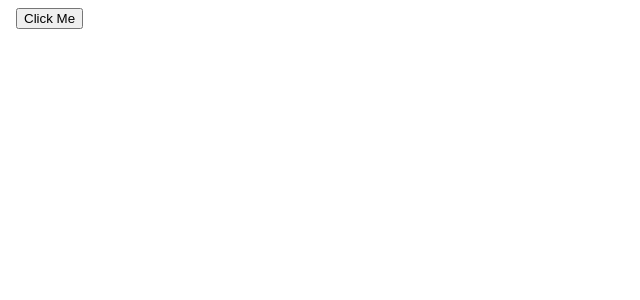
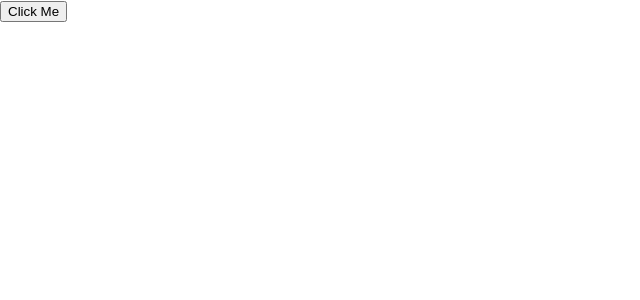
Before and after one commit to JGieseWeb/stop-bored-app, an Angular app in the folder stop-bored-app/: page / in a window 1280 px wide. Shown: the top 300 px of the page, without its empty margins (0-640 px from the left). Built offline with nearby package versions, Linux system fonts and the light colour scheme.

Commit message:
✨add header componet

```diff
--- a/stop-bored-app/src/styles.css
+++ b/stop-bored-app/src/styles.css
@@ -1 +1,25 @@
-/* You can add global styles to this file, and also import other style files */
+*,
+*::after,
+*::before {
+  box-sizing: border-box;
+}
+:root {
+  /* COLORS */
+  --primary-color: #77bbf7;
+  --secondary--color: #f6f64f;
+  --text-color: #0d1117;
+}
+body {
+  margin: 0 auto;
+
+  font-family: -apple-system, BlinkMacSystemFont, "Segoe UI", "Roboto", "Oxygen",
+    "Ubuntu", "Cantarell", "Fira Sans", "Droid Sans", "Helvetica Neue",
+    sans-serif;
+  -webkit-font-smoothing: antialiased;
+  -moz-osx-font-smoothing: grayscale;
+}
+
+code {
+  font-family: source-code-pro, Menlo, Monaco, Consolas, "Courier New",
+    monospace;
+}
```
